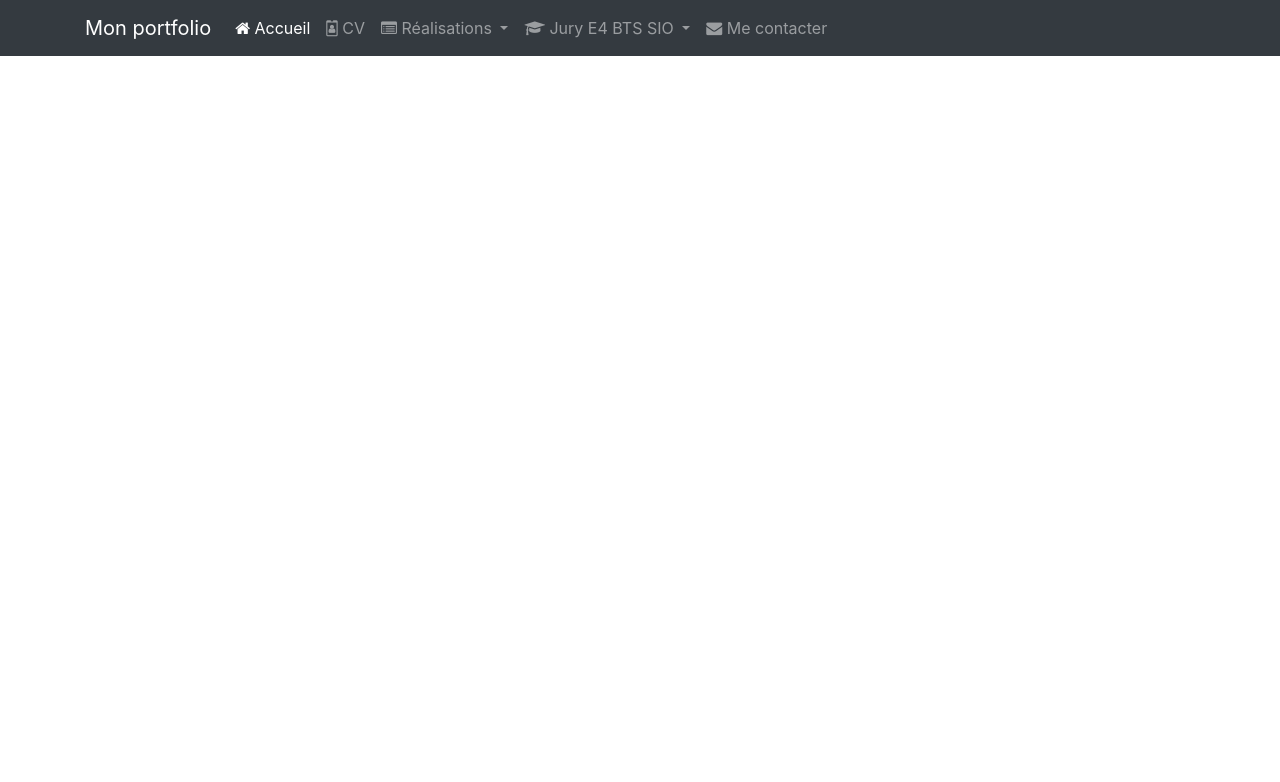
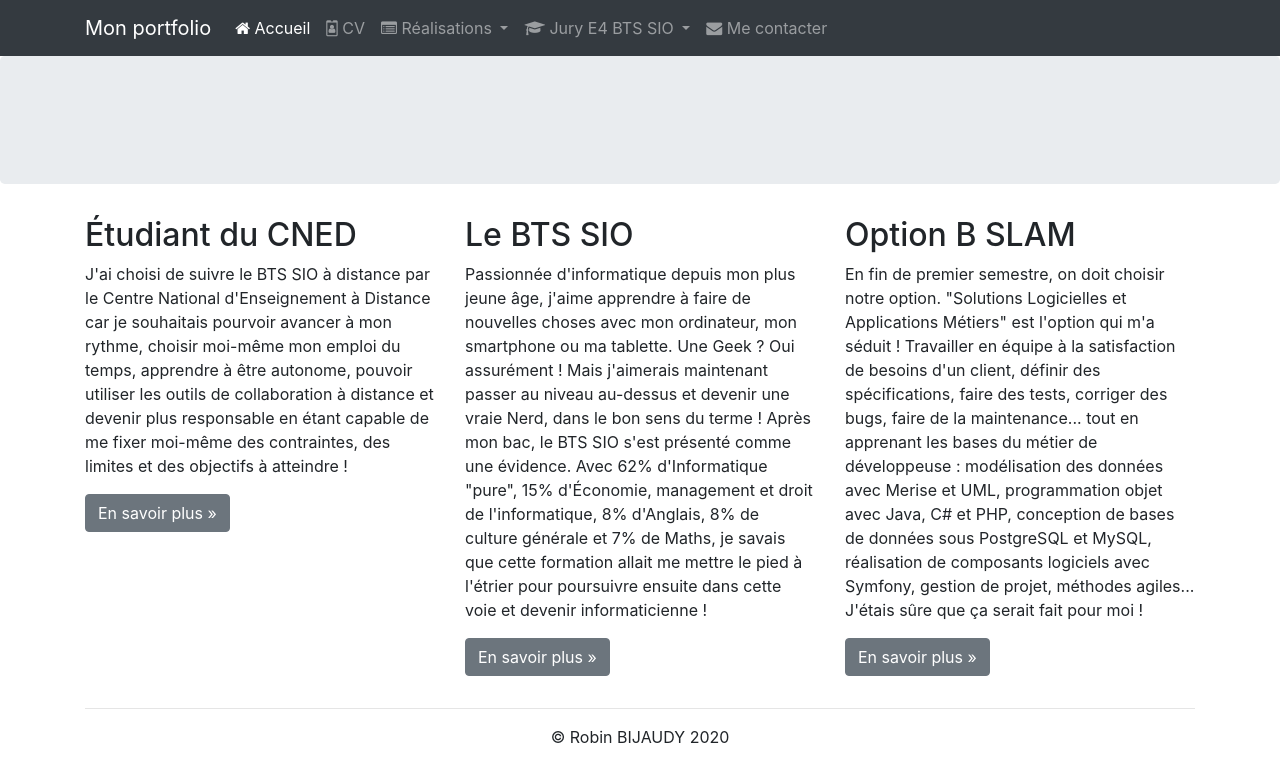
Before and after one commit to AlexisVedrenne/alexisVedrenne.github.io, a plain HTML site: page index.html in a window 1280 px wide. Drawn offline with nearby package versions, Linux system fonts and the light colour scheme.

Commit message:
Ajout d'un pied de page Task #2 - Ajouter un pied de page

```diff
--- a/index.html
+++ b/index.html
@@ -128,5 +128,62 @@
                 </div>
             </div>
         </nav>
+        <div class="jumbotron"></div> <!-- Emplacement pour le contenu principal de la page -->
+ <footer>
+ <div class="container">
+ <div class="row">
+ <div class="col-lg-4">
+ <h2>Étudiant du CNED</h2>
+ <p>J'ai choisi de suivre le BTS SIO à distance par le Centre National
+ d'Enseignement à Distance car je souhaitais pourvoir avancer à mon rythme,
+ choisir moi-même mon emploi du temps, apprendre à être autonome, pouvoir
+ utiliser les outils de collaboration à distance et devenir plus responsable en
+ étant capable de me fixer moi-même des contraintes, des limites et des
+ objectifs à atteindre !
+ </p>
+ <p><a class="btn btn-secondary" href="http://www.cned.fr" target="_blank"
+ role="button">En savoir plus »</a>
+ </p>
+ </div>
+ <div class="col-lg-4">
+ <h2>Le BTS SIO</h2>
+ <p>Passionnée d'informatique depuis mon plus jeune âge, j'aime apprendre à faire
+ de nouvelles choses avec mon ordinateur, mon smartphone ou ma tablette. Une
+ Geek ? Oui assurément ! Mais j'aimerais maintenant passer au niveau au-dessus
+ et devenir une vraie Nerd, dans le bon sens du terme ! Après mon bac, le BTS
+ SIO s'est présenté comme une évidence. Avec 62% d'Informatique "pure", 15%
+ d'Économie, management et droit de l'informatique, 8% d'Anglais, 8% de culture
+ générale et 7% de Maths, je savais que cette formation allait me mettre le
+ pied à l'étrier pour poursuivre ensuite dans cette voie et devenir
+ informaticienne !
+ </p>
+ <p><a class="btn btn-secondary" href="https://fr.wikipedia.org/wiki/Brevet_de_tec
+ hnicien_supérieur_-_Services_informatiques_aux_organisations"
+ target="_blank" role="button">En savoir plus »</a>
+ </p>
+ </div>
+ <div class="col-lg-4">
+ <h2>Option B SLAM</h2>
+ <p>En fin de premier semestre, on doit choisir notre option. "Solutions
+ Logicielles et Applications Métiers" est l'option qui m'a séduit&nbsp;!
+ Travailler en équipe à la satisfaction de besoins d'un client, définir des
+ spécifications, faire des tests, corriger des bugs, faire de la maintenance...
+ tout en apprenant les bases du métier de développeuse : modélisation des
+ données avec Merise et UML, programmation objet avec Java, C# et PHP,
+ conception de bases de données sous PostgreSQL et MySQL, réalisation de
+ composants logiciels avec Symfony, gestion de projet, méthodes agiles...
+ J'étais sûre que ça serait fait pour moi !
+ </p>
+ <p><a class="btn btn-secondary" href="http://www.onisep.fr/Ressources/Univers-For
+ mation/Formations/Post-bac/BTS-Services-informatiques-aux-organisations-opt
+ ion-B-solutions-logicielles-et-applications-metiers" target="_blank"
+ role="button">En savoir plus »</a>
+ </p>
+ </div>
+ </div>
+ <hr>
+ <p class="text-center" id="copyright">© Robin BIJAUDY 2020</p>
+ </div>
+ </footer>
     </body>
 </html>
```
